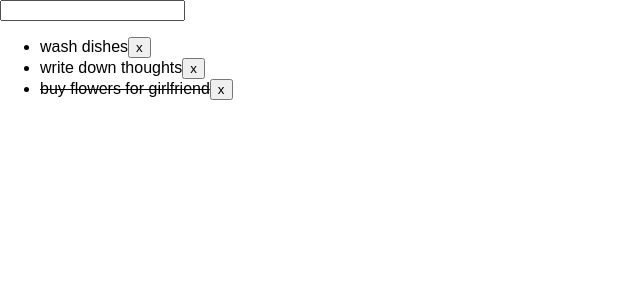
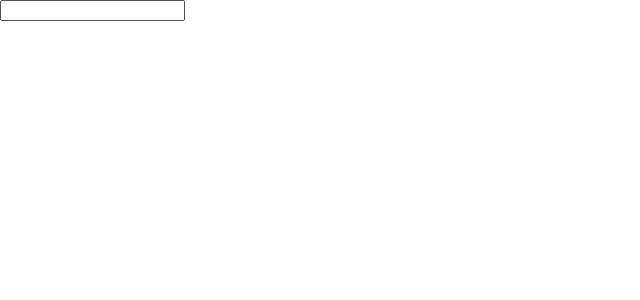
Before and after one commit to JCGrant/redux-todo-list, a React (Create React App) app: page / in a window 1280 px wide. Shown: the top 300 px of the page, without its empty margins (0-640 px from the left). Built offline with nearby package versions, Linux system fonts and the light colour scheme.

Commit message:
Remove initial state

```diff
--- a/src/index.tsx
+++ b/src/index.tsx
@@ -6,27 +6,7 @@ import configureStore from './store';
 import registerServiceWorker from './registerServiceWorker';
 import './index.css';
 
-const initialState = {
-  todos: [
-    {
-      id: 0,
-      text: 'wash dishes',
-      done: false,
-    },
-    {
-      id: 1,
-      text: 'write down thoughts',
-      done: false,
-    },
-    {
-      id: 2,
-      text: 'buy flowers for girlfriend',
-      done: true,
-    },
-  ]
-};
-
-const store = configureStore(initialState);
+const store = configureStore();
 
 ReactDOM.render(
   <Provider store={store}>
```
